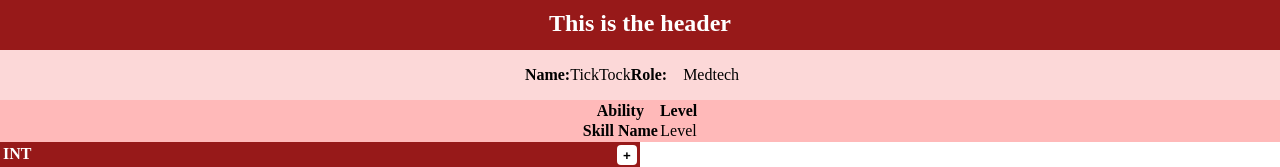
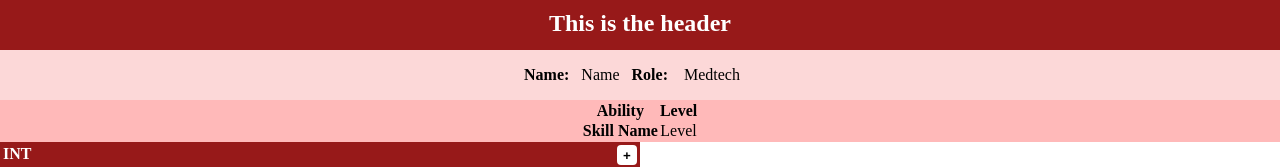
Before and after one commit to DaisyEverard/Cyberpunk-red, a React (Vite) app: page / in a window 1280 px wide. Shown: the top 167 px of the page. Built offline with nearby package versions, Linux system fonts and the light colour scheme.

Commit message:
fix Profile margins

```diff
--- a/src/components/Profile.jsx
+++ b/src/components/Profile.jsx
@@ -12,7 +12,7 @@ import SimpleEditableTextCell from "../utils/SimpleEditableTextCell"
 
 
 export default function Profile() {
-    const [name, setName] = useState("TickTock")
+    const [name, setName] = useState("Name")
     const {role, setRole} = useContext(RoleContext)
     const allRoles = Object.keys(rolesJson)
 
--- a/src/style/dropdownCell.css
+++ b/src/style/cells.css
@@ -1,16 +1,13 @@
-/* Dropdown Button */
+/* DROPDOWN CELL */
 .dropbtn {
     padding: 16px;
     font-size: 16px;
     border: none;
   }
-  /* The container <div> - needed to position the dropdown content */
   .dropdown {
     position: relative;
     display: inline-block;
   }
-
-  /* Dropdown Content (Hidden by Default) */
   .dropdown-content {
     display: none;
     position: absolute;
@@ -19,20 +16,17 @@
     box-shadow: 0px 8px 16px 0px rgba(0,0,0,0.2);
     z-index: 1;
   }
-
-  /* Links inside the dropdown */
   .dropdown-content p {
     color: black;
-    padding: 12px 16px;
+    padding: 12px;
     text-decoration: none;
     display: block;
   }
+  .dropdown-content p:hover {background-color: #ddd;}
+  .dropdown:hover .dropdown-content {display: block;}
+  .dropdown:hover .dropbtn {background-color: var(--light-red-bg-1);}
 
-  /* Change color of dropdown links on hover */
-  .dropdown-content p:hover {background-color: #ddd;}
-
-  /* Show the dropdown menu on hover */
-  .dropdown:hover .dropdown-content {display: block;}
-
-  /* Change the background color of the dropdown button when the dropdown content is shown */
-  .dropdown:hover .dropbtn {background-color: var(--light-red-bg-1);}
+  /* SIMPLE EDITABLE TEXT CELL */
+.simpleEditableTextCell {
+  padding: 12px;
+}
--- a/src/utils/DropdownCell.jsx
+++ b/src/utils/DropdownCell.jsx
@@ -1,4 +1,4 @@
-import "../style/dropdownCell.css"
+import "../style/cells.css"
 
 export default function DropdownCell(props) {
   let currentItem = props.currentItem
--- a/src/utils/SimpleEditableTextCell.jsx
+++ b/src/utils/SimpleEditableTextCell.jsx
@@ -1,8 +1,10 @@
+import "../style/cells.css"
+
 export default function SimpleEditableTextCell(props) {
     let text = props.startText
     let setText = props.setText
 
     return (
-        <p contentEditable="True" onBlur={(e) => {setText(text)}}>{text}</p>
+        <p className="simpleEditableTextCell" contentEditable="True" onBlur={(e) => {setText(text)}}>{text}</p>
     )
 }
```
